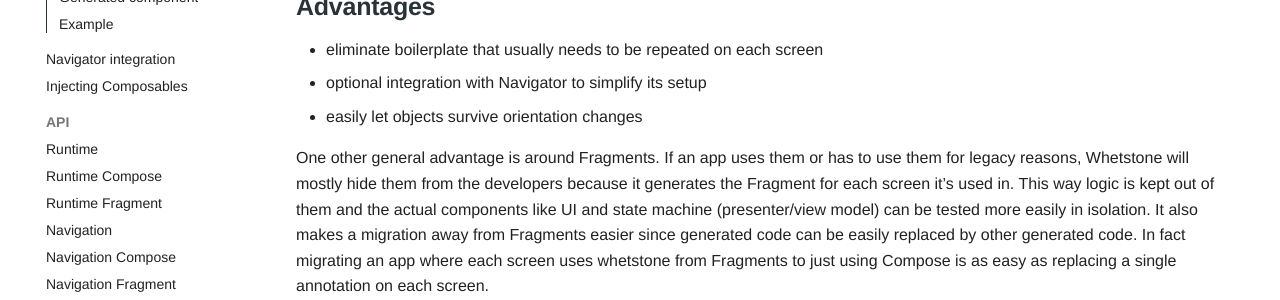
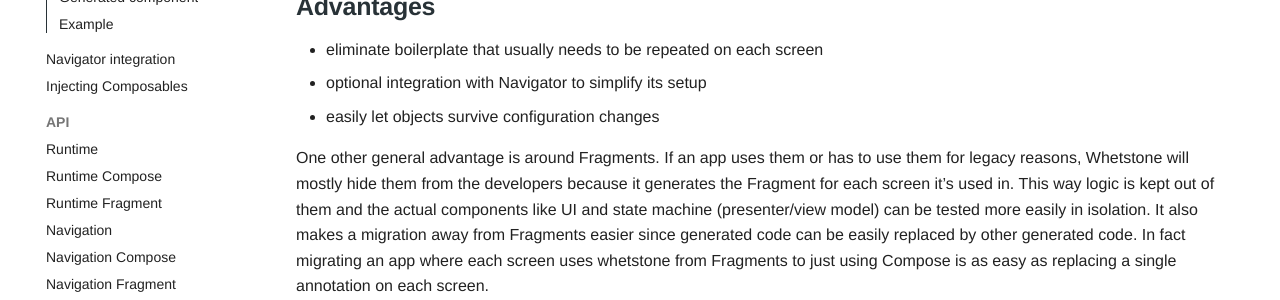
Before and after one commit to freeletics/khonshu, an MkDocs documentation site: the page built from docs/whetstone/get-started.md, in a window 1280 px wide and 900 px high. Shown: the part 297-597 px from the top of the window. Built offline with MkDocs 1.6.1 and Material for MkDocs 9.7.7, drawn with Linux system fonts in a browser that asks for light colours; some web fonts are replaced; comment, search, counter and statistics services are not loaded.

Commit message:
Apply suggestions from code review
Co-authored-by: Kirill Boyarshinov <1917615+kboyarshinov@users.noreply.github.com>

```diff
--- a/docs/whetstone/get-started.md
+++ b/docs/whetstone/get-started.md
@@ -7,7 +7,7 @@ generating dependency injection related code and common boilerplate for screens.
 
 - eliminate boilerplate that usually needs to be repeated on each screen
 - optional integration with Navigator to simplify its setup
-- easily let objects survive orientation changes
+- easily let objects survive configuration changes
 
 One other general advantage is around Fragments. If an app uses them or has to use them for legacy
 reasons, Whetstone will mostly hide them from the developers because it generates the Fragment
```
Also changed, not shown: docs/whetstone/navigation.md (+0 -4 lines).
